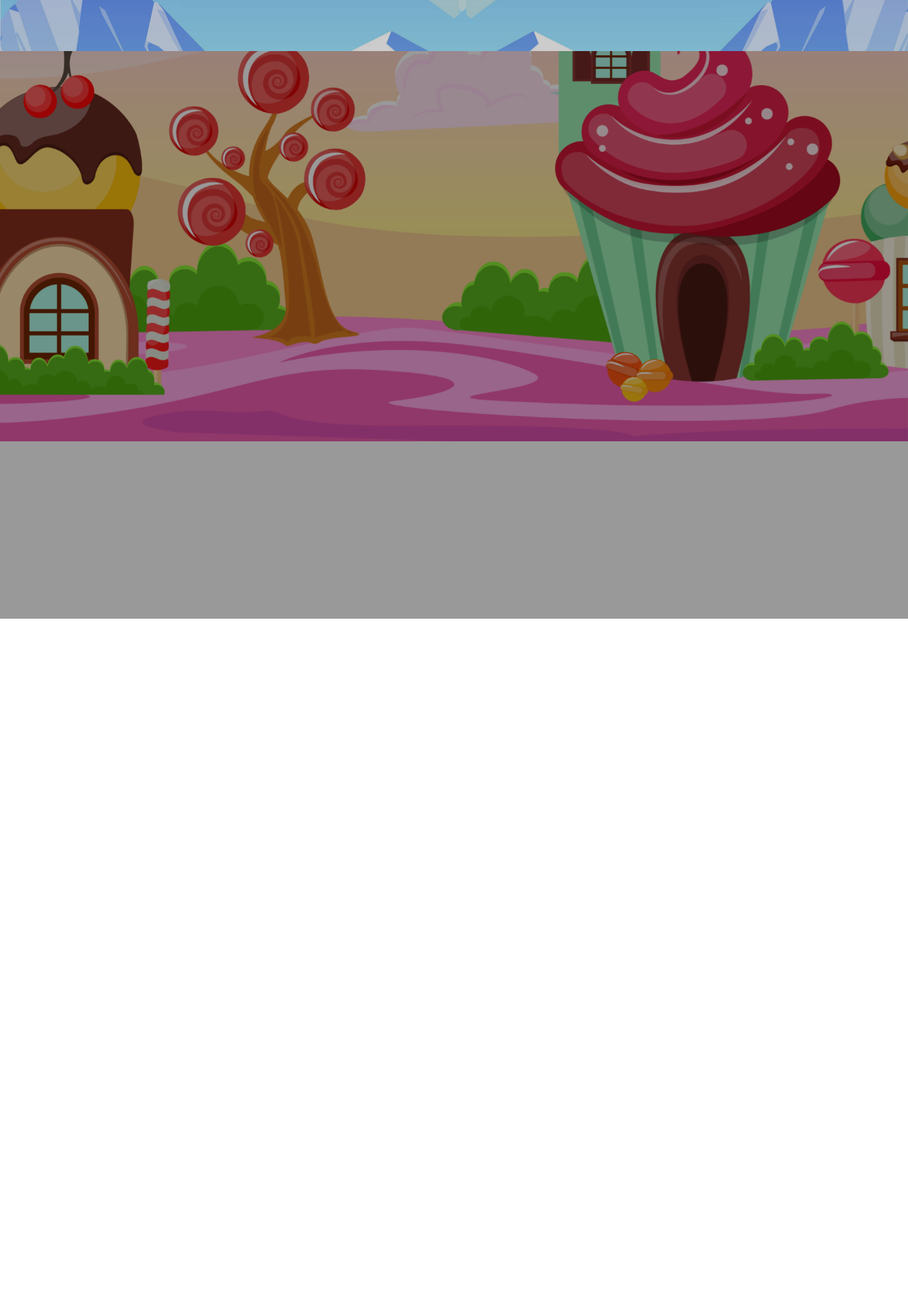
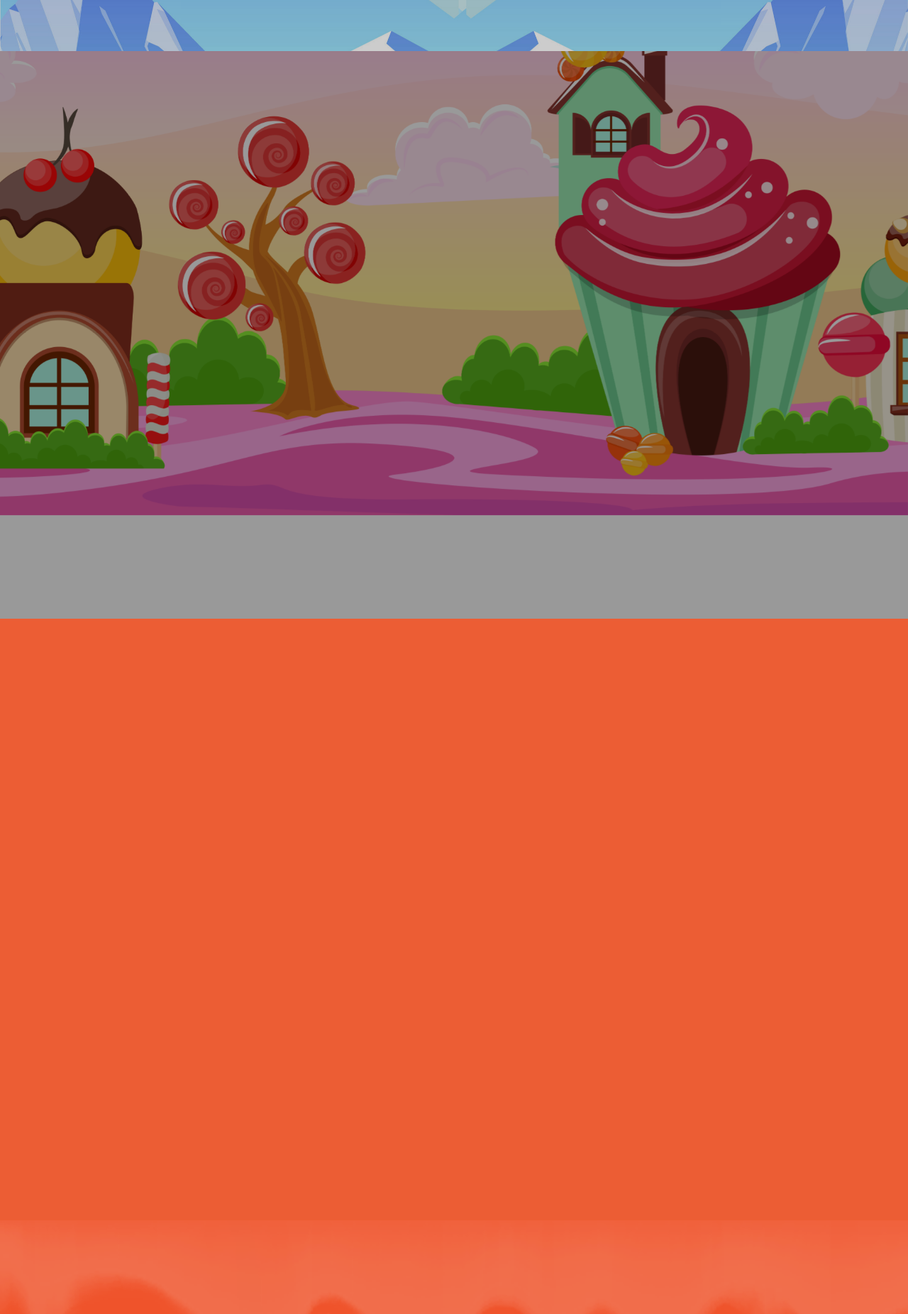
Before and after one commit to nhanlnt-96/fruity-fools-landing, a React (Create React App) app: page / in a window 1280 px wide. Shown: the part 728-2580 px from the top of the page at 71% size. Before the commit the page ends 1600 px from the top, so only its background shows below. Built offline with nearby package versions, Linux system fonts and the light colour scheme.

Commit message:
[about]: Complete create abount component

```diff
--- /dev/null
+++ b/src/components/about/AboutComp.js
@@ -0,0 +1,30 @@
+import React from 'react';
+import {Container, Row} from "react-bootstrap";
+import SubAboutBg from '../../assets/imgs/subBgAbout.png';
+
+import './AboutComp.scss';
+
+const AboutComp = () => {
+  return (
+    <Container fluid className="about-comp comp-height-without-parallax">
+      <div className="sub-bg-top">
+        <img src={SubAboutBg} alt="fruity-fools"/>
+      </div>
+      <Container className="about-comp-container d-flex justify-content-center align-items-center">
+        <Row className="about-comp-title">
+          <h1 data-aos="fade-up" className="title">About us</h1>
+          <p data-aos="zoom-in" className="sub-title">Fruity Fools collection is being introduced to the NFT community
+            by a team of enthusiasts by taking our own comedic edge on Fruit becoming characterized. With the goal of
+            bringing out the inner child of our community members we intend on creating art collections of Fruity Fools
+            as bragging rights for our Holders. Fruity Fools plans to launch with a variety of collections across all
+            other commodities and giving a unique spin on each one. We plan to acquire a plot of land in Sandbox to
+            plant our Fruity Fools in the Metaverse. Fruity Fools will be hanging in the Metaverse as actual fruit in
+            the Metaverse. Our community will own a percentage of what we acquire and build in the Metaverse (upon
+            sellout). This Launch is more than a destination, it is a path for a fruitful future.</p>
+        </Row>
+      </Container>
+    </Container>
+  );
+};
+
+export default AboutComp;
--- /dev/null
+++ b/src/components/about/AboutComp.scss
@@ -0,0 +1,50 @@
+@import "../../styles/rwd";
+
+.about-comp {
+  background-color: rgb(236, 93, 52);
+  position: relative;
+
+  &-container {
+    min-height: 100vh;
+  }
+
+  .sub-bg-top, .sub-bg-bottom {
+    position: absolute;
+    width: 100%;
+    height: 100px;
+    bottom: -100px;
+
+    img {
+      width: 100%;
+    }
+
+    @include mobile {
+      height: 80px;
+      bottom: -80px;
+    }
+  }
+}
+
+.about-comp-container .about-comp-title {
+  z-index: 1;
+
+  .title, .sub-title {
+    color: #ffffff;
+  }
+
+  .title {
+    font-size: 72px;
+    font-weight: bold;
+    @include mobile {
+      font-size: 40px;
+    }
+  }
+
+  .sub-title {
+    font-size: 30px;
+    margin-top: 24px;
+    @include mobile {
+      font-size: 25px;
+    }
+  }
+}
--- a/src/components/mainLayout/MainLayout.js
+++ b/src/components/mainLayout/MainLayout.js
@@ -2,6 +2,7 @@ import React from 'react';
 import {Container, Row} from "react-bootstrap";
 import BannerComp from "../banner/BannerComp";
 import WelcomeComp from "../welcome/WelcomeComp";
+import AboutComp from "../about/AboutComp";
 
 const MainLayout = () => {
   return (
@@ -12,6 +13,9 @@ const MainLayout = () => {
       <Row id="welcome">
         <WelcomeComp/>
       </Row>
+      <Row id="about">
+        <AboutComp/>
+      </Row>
     </Container>
   );
 };
--- a/src/styles/App.scss
+++ b/src/styles/App.scss
@@ -35,3 +35,8 @@
     left: 0;
   }
 }
+
+.comp-height-without-parallax {
+  min-height: 100vh;
+  padding: 24px 0;
+}
```
Also changed, not shown: src/assets/imgs/subBgAbout.png (added).
